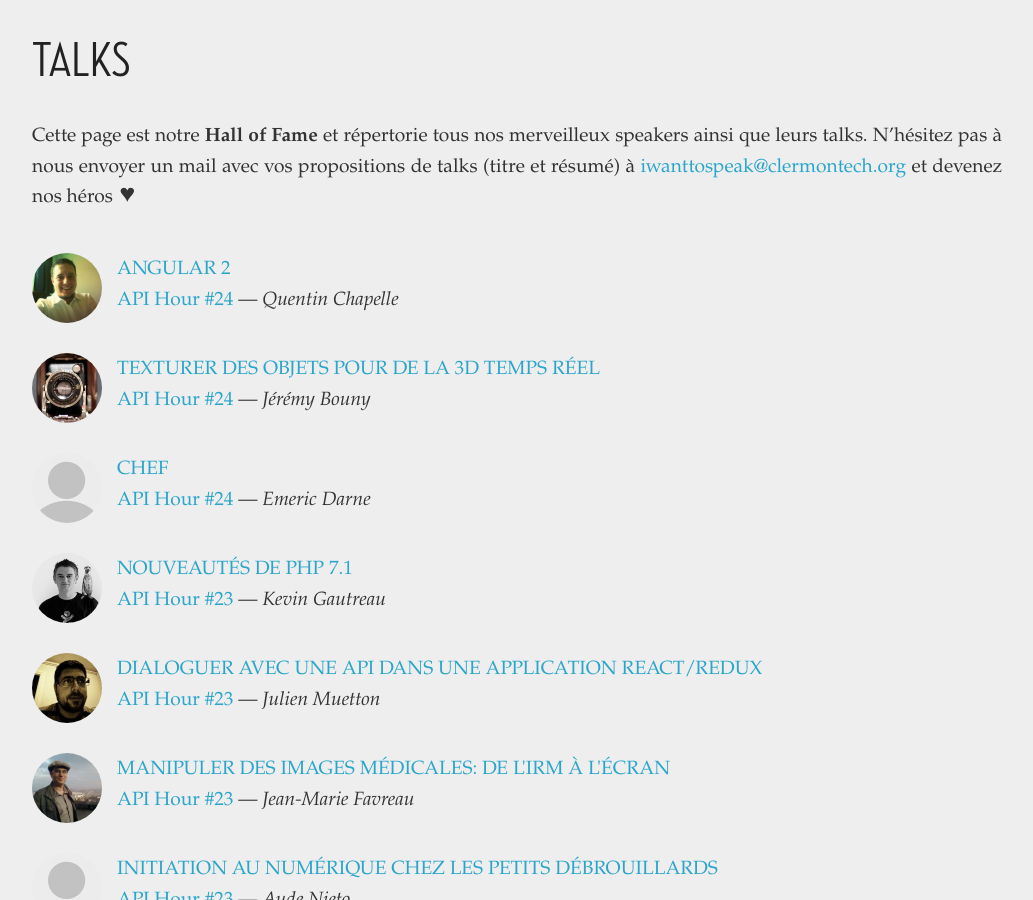
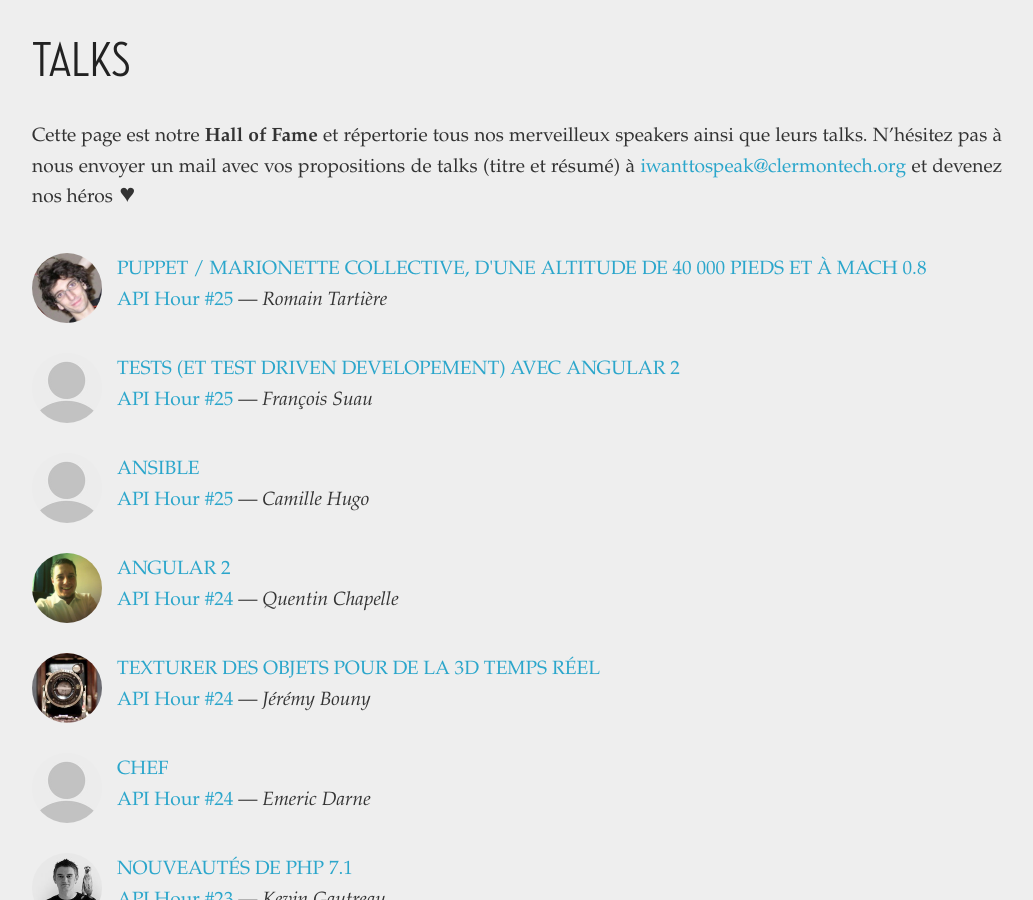
Before and after one commit to clermontech/clermontech.github.com, a Jekyll site: the page built from talks/index.md, in a window 1280 px wide and 900 px high, scrolled down 311 px. Shown: the whole window, without its empty margins (123-1156 px from the left). Built offline with Jekyll 4.4.1, drawn with Linux system fonts in a browser that asks for light colours.

Commit message:
add AH25 speakers pages (#81)

```diff
--- /dev/null
+++ b/_posts/2017-02-05-camille-hugo-ansible.md
@@ -0,0 +1,17 @@
+---
+layout: talk
+categories: [ talks, api-hour-25 ]
+
+session_url: /api-hours/api-hour-25.html
+session_name: Clermont'ech API Hour &#35;25
+session_short_name: "&#35;25"
+
+author: Camille Hugo
+author_url:
+author_image: default.jpg
+
+slides_url:
+video:
+
+title: "Ansible"
+---
--- /dev/null
+++ b/_posts/2017-02-05-francois-suau-tests-avec-angular-2.md
@@ -0,0 +1,23 @@
+---
+layout: talk
+categories: [ talks, api-hour-25 ]
+
+session_url: /api-hours/api-hour-25.html
+session_name: Clermont'ech API Hour &#35;25
+session_short_name: "&#35;25"
+
+author: François Suau
+author_url:
+author_image: default.jpg
+
+slides_url:
+video:
+
+title: "Tests (et Test Driven Developement) avec Angular 2"
+---
+
+Retour d'expérience sur l'écriture de tests unitaires pour une application
+Angular 2.
+
+Présentation des éléments disponibles dans la bibliothèque et dans les outils
+proposés pour faire du Test Driven Developement.
--- /dev/null
+++ b/_posts/2017-02-05-romain-tartiere-puppet.md
@@ -0,0 +1,24 @@
+---
+layout: talk
+categories: [ talks, api-hour-25 ]
+
+session_url: /api-hours/api-hour-25.html
+session_name: Clermont'ech API Hour &#35;25
+session_short_name: "&#35;25"
+
+author: Romain Tartière
+author_url: http://romain.blogreen.org
+author_image: tartiere.jpg
+
+slides_url: https://romain.blogreen.org/files/puppet.pdf
+video:
+
+title: "Puppet / Marionette Collective, d'une altitude de 40 000 pieds et à mach 0.8"
+---
+
+Un survol de l'écosystème d'outils pour la gestion de ressources et l'orchestration avec
+Puppet et Marionette Collective.
+
+Nous verrons d'abord en quoi ces outils répondent à des besoins différents, puis l'architecture
+dans laquelle il s'inscrivent, par où commencer pour les utiliser et par où continuer une fois
+qu'on a commencé. Nous ferons quelques escales sur des points de vigilance au cours de notre périple.
```
Also changed, not shown: _posts/2017-01-27-api-hour-25.md (+6 -0 lines).
